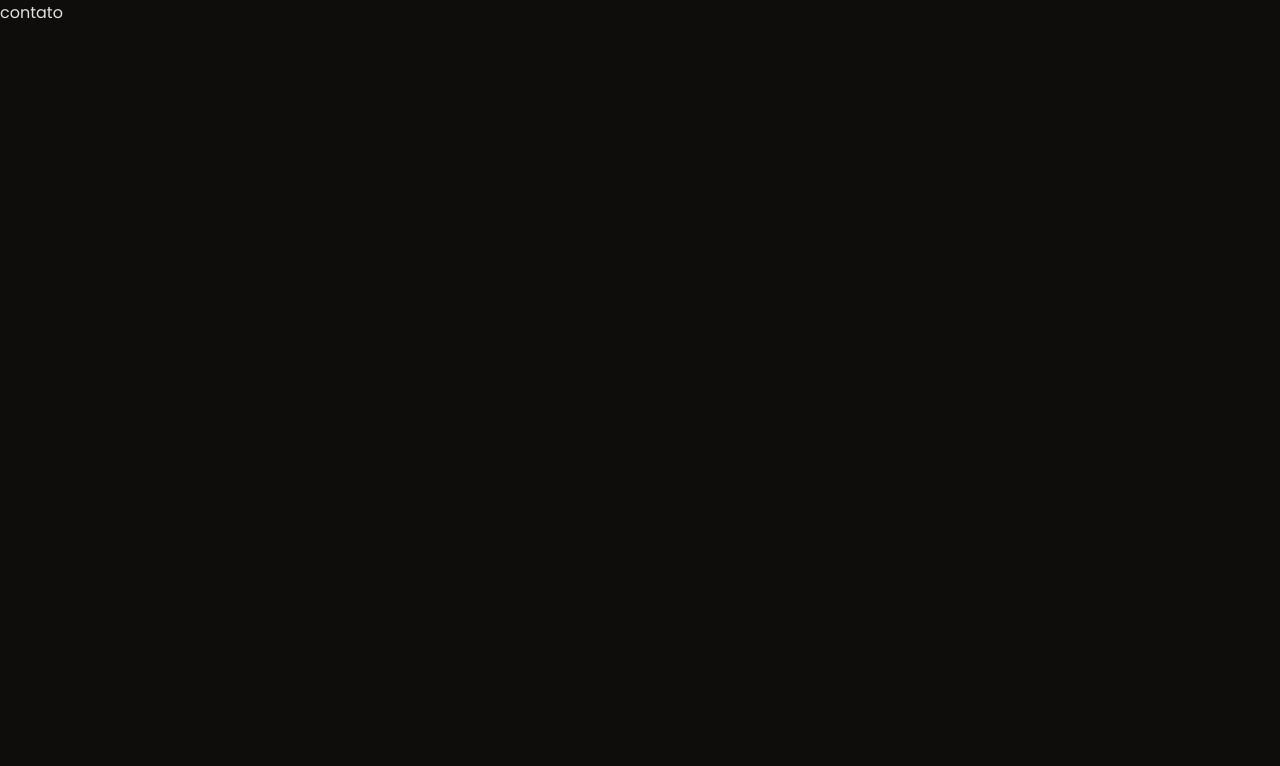
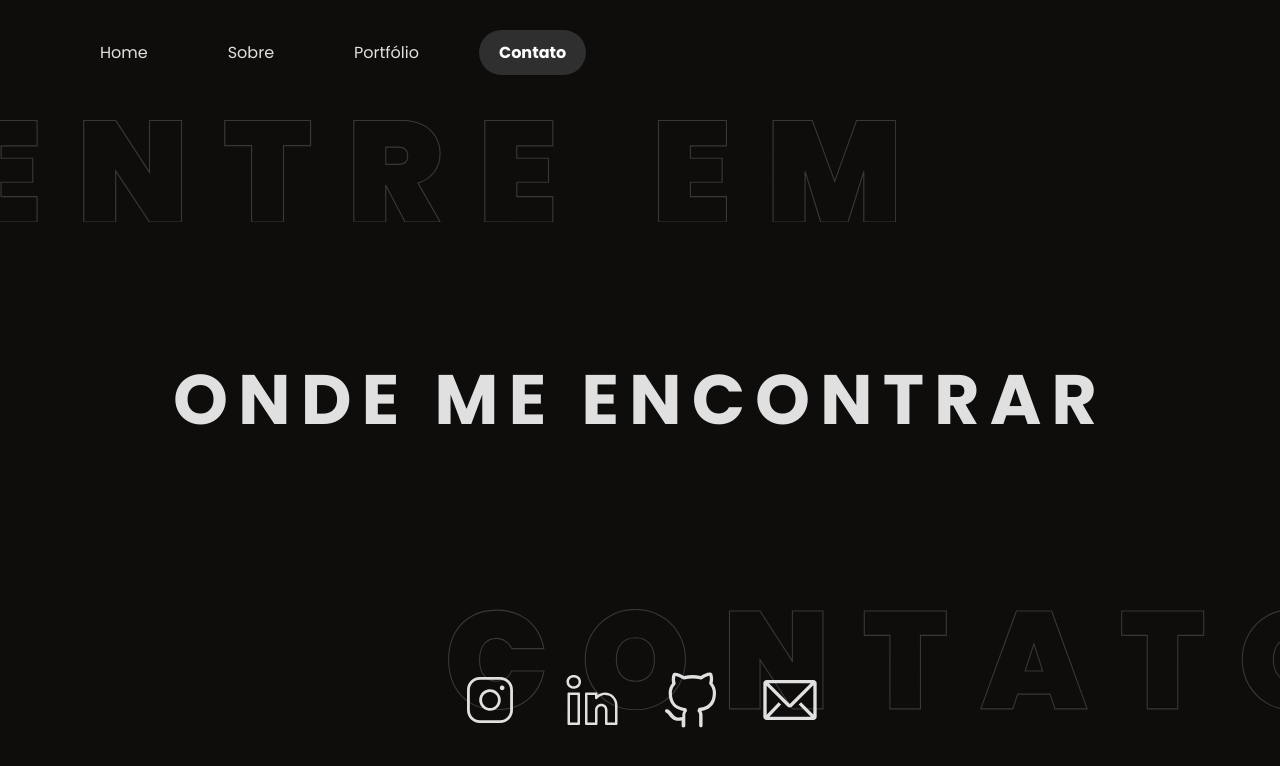
Before and after one commit to talita-aya/portfolio, a React (Create React App) app: page /contato in a window 1280 px wide. Shown: the top 766 px of the page. Built offline with nearby package versions, Linux system fonts and the light colour scheme.

Commit message:
contact page base done

```diff
--- a/src/pages/Contact/index.js
+++ b/src/pages/Contact/index.js
@@ -1,14 +1,48 @@
-import React from 'react';
+import React from "react";
+import { useNavigate } from "react-router";
 
-import 'animate.css';
+import "animate.css";
+import "./style.css";
+import Contato1 from './../../assets/backgroundWords/contato1.svg';
+import Contato2 from './../../assets/backgroundWords/contato2.svg';
+import Instagram from './../../assets/instagram.svg';
+import Email from './../../assets/email.svg';
+import Github from './../../assets/github.svg';
+import Linkedin from './../../assets/linkedin.svg';
 
-
-const index = () => {
+function Index() {
+  const navigate = useNavigate();
   return (
     <div className="container">
-      contato
+      <header className="navbar">
+        <ul>
+          <li onClick={() => navigate("/")}>Home</li>
+          <li onClick={() => navigate("/sobre")}>Sobre</li>
+          <li onClick={() => navigate("/portfolio")}>Portfólio</li>
+          <li className="enabled">Contato</li>
+        </ul>
+      </header>
+
+      <section className="title">
+        <h1 className="contact-title animate__animated animate__fadeIn">ONDE ME ENCONTRAR</h1>
+      </section>
+
+      <section className="contact-title1">
+        <img className="animate__animated animate__fadeIn" src={Contato1} alt="palavra background" />
+      </section>
+
+      <section className="contact-title2">
+        <img className="animate__animated animate__fadeIn" src={Contato2} alt="palavra background" />
+      </section>
+
+      <section className="socials">
+        <img src={Instagram} alt="redes sociais" />
+        <img src={Linkedin} alt="redes sociais" />
+        <img src={Github} alt="redes sociais" />
+        <img src={Email} alt="redes sociais" />
+      </section>
     </div>
   );
-}
+};
 
-export default index;
+export default Index;
--- a/src/pages/Contact/style.css
+++ b/src/pages/Contact/style.css
@@ -0,0 +1,61 @@
+.contact-title1 {
+  width: 100%;
+  height: 100%;
+  display: flex;
+  flex-direction: column;
+  justify-content: space-between;
+  opacity: 0.5;
+}
+
+.contact-title2 {
+  width: 100%;
+  height: 100%;
+  position: absolute;
+  top: 0;
+  display: flex;
+  align-items: flex-end;
+  justify-content: flex-end;
+  opacity: 0.5;
+}
+
+.contact-title1 img {
+  margin-top: 120px;
+  width: 70%;
+}
+
+.contact-title2 img {
+  width: 65%;
+  margin-bottom: 90px;
+}
+
+.contact-title {
+  width: 100%;
+  height: 100%;
+  display: flex;
+  align-items: center;
+  justify-content: center;
+  font-size: 70px;
+  font-weight: bold;
+  letter-spacing: 10px;
+}
+
+.socials {
+  position: absolute;
+  width: 100%;
+  height: 100%;
+  top: 0;
+  display: flex;
+  align-items: flex-end;
+  justify-content: center;
+  margin-top: -50px;
+}
+
+.socials img {
+  width: 60px;
+  margin: 20px;
+  cursor: pointer;
+}
+
+.socials img:hover {
+  width: 65px;
+}
--- a/src/pages/Portfolio/style.css
+++ b/src/pages/Portfolio/style.css
@@ -50,7 +50,7 @@
   display: flex;
   align-items: center;
   justify-content: center;
-  font-size: 80px;
+  font-size: 70px;
   font-weight: bold;
   letter-spacing: 10px;
 }
```
